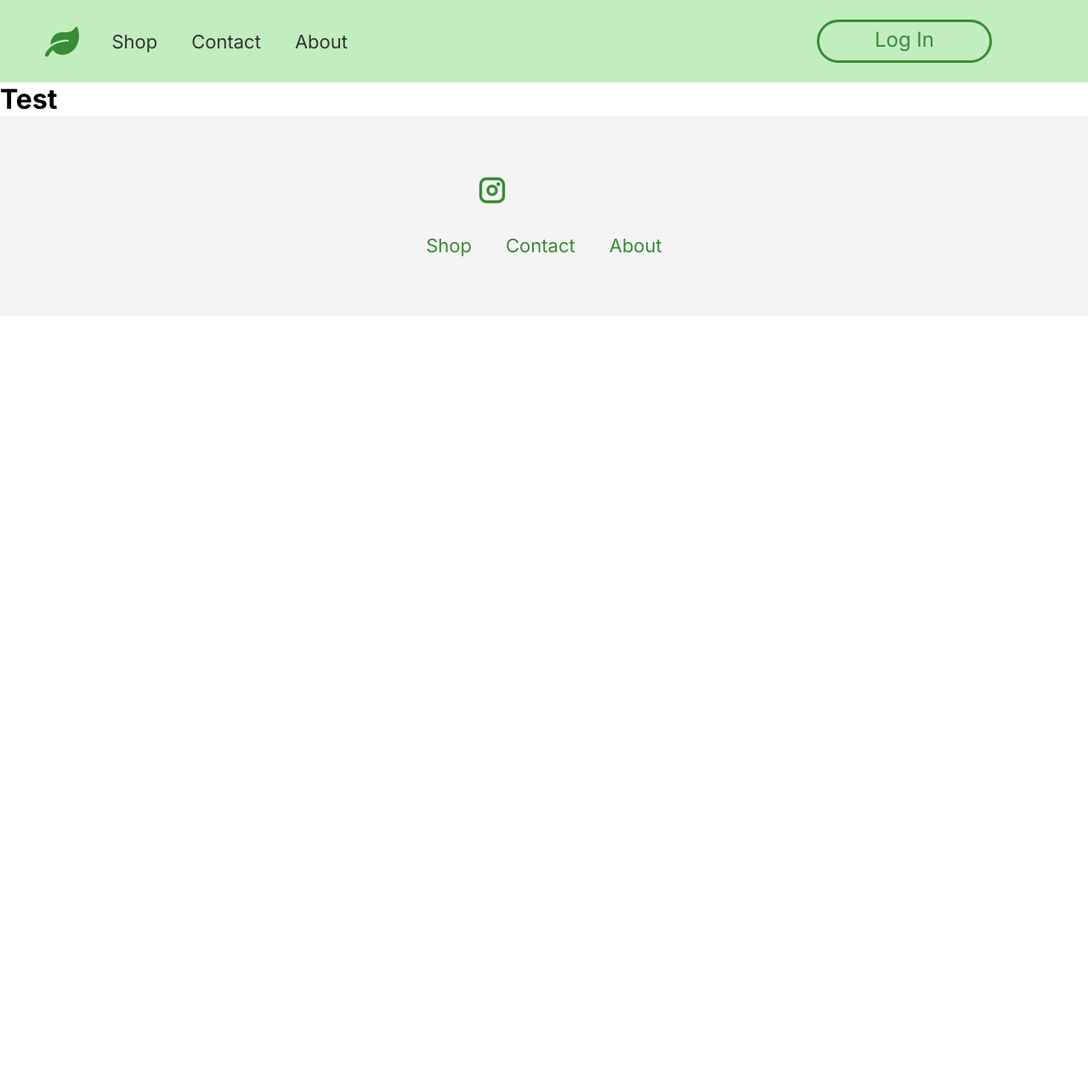
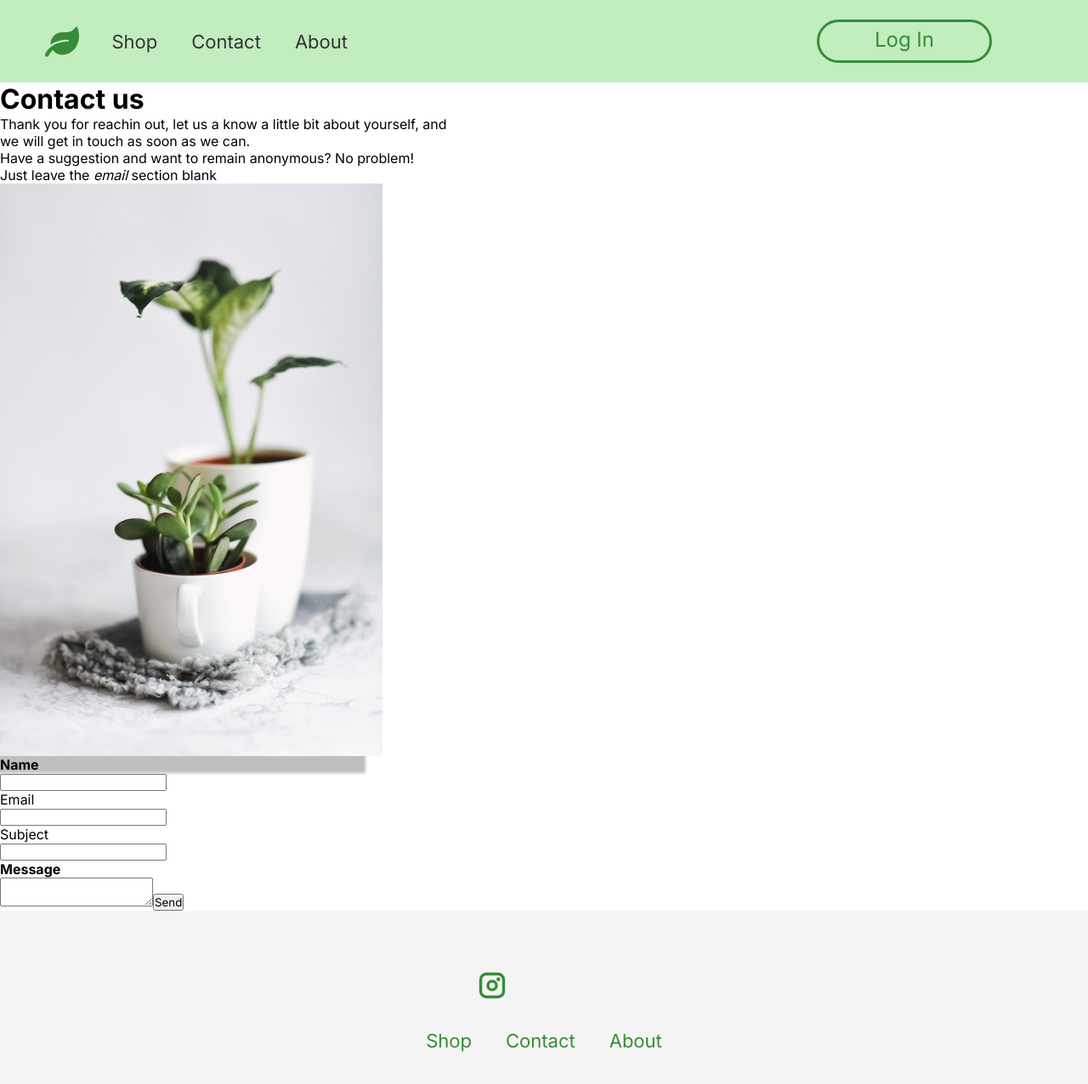
Before and after one commit to INFO-5139/INFO-5139, a React (Create React App) app: page /contact in a window 1280 px wide. Shown: the top 1276 px of the page at 85% size. Before the commit the page ends 800 px from the top, so only its background shows below. Built offline with nearby package versions, Linux system fonts and the light colour scheme; some icons are missing.

Commit message:
second commit cause first one didnt work

```diff
--- a/package.json
+++ b/package.json
@@ -3,13 +3,15 @@
   "version": "0.1.0",
   "private": true,
   "dependencies": {
+    "@emailjs/browser": "^3.10.0",
     "@iconify/react": "^4.1.0",
     "@reduxjs/toolkit": "^1.9.2",
     "@testing-library/jest-dom": "^5.16.5",
     "@testing-library/react": "^13.4.0",
     "@testing-library/user-event": "^13.5.0",
+    "emailjs": "^4.0.1",
+    "firebase": "^9.17.1",
     "nanoid": "^4.0.1",
-    "firebase": "^9.17.1",
     "react": "^18.2.0",
     "react-dom": "^18.2.0",
     "react-icons": "^4.7.1",
--- a/src/pages/Contact/contact-us.jsx
+++ b/src/pages/Contact/contact-us.jsx
@@ -1,6 +1,46 @@
+import emailjs from '@emailjs/browser'
+import React, { useRef } from 'react'
+import {
+    ImageStyle,
+    CTAImage,
+    FormStyle
+} from './contact-us.styles'
 const Contact = () => {
+    const picture = require('../../assets/contact-plant.jpg')
+    const form = useRef();
+    const sendEmail = (e) => {
+        e.preventDefault();
+
+        emailjs.sendForm('service_sa2ddkf', 'template_k3g96qk', form.current, 'QIGecMJ8HuCpl26B_')
+        .then((result) => {
+            console.log(result.text);
+        }, (error) => {
+            console.log(error.text);
+        });
+    };
     return (
-        <h1>Test</h1>
+        <><h1>Contact us</h1>
+        <p>Thank you for reachin out, let us a know a little bit about yourself, and</p>
+        <p>we will get in touch as soon as we can.</p>
+        <p>Have a suggestion and want to remain anonymous? No problem!</p>
+        <p>Just leave the <i>email</i> section blank</p>
+        <ImageStyle>
+            <CTAImage img src={picture} alt = "plant"/>
+        </ImageStyle>
+        <FormStyle>
+        <form ref={form} onSubmit={sendEmail}>
+            <label><b>Name</b></label>
+            <input type = "text" name = "from_name" />
+            <label>Email</label>
+            <input type = "text" name = "email" />
+            <label>Subject</label>
+            <input type = "text" name = "subject" />
+            <label><b>Message</b></label>
+            <textarea name = "message" />
+            <input type = "submit" value = "Send"/>
+        </form>
+        </FormStyle>
+        </>
     );
 };
 export default Contact;
```
Also changed, not shown: src/assets/contact-plant.jpg (added), 1 other file (tests, documents, lock files or other folders).
